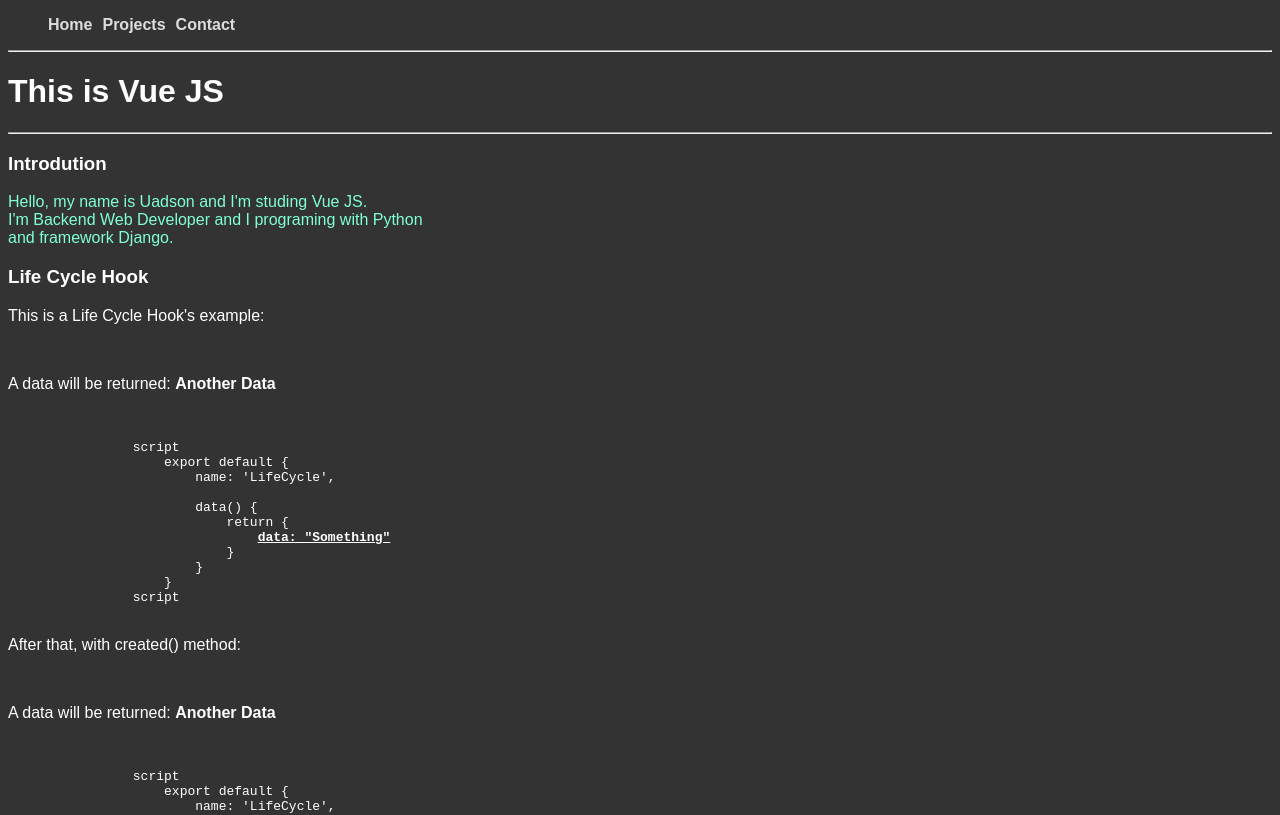
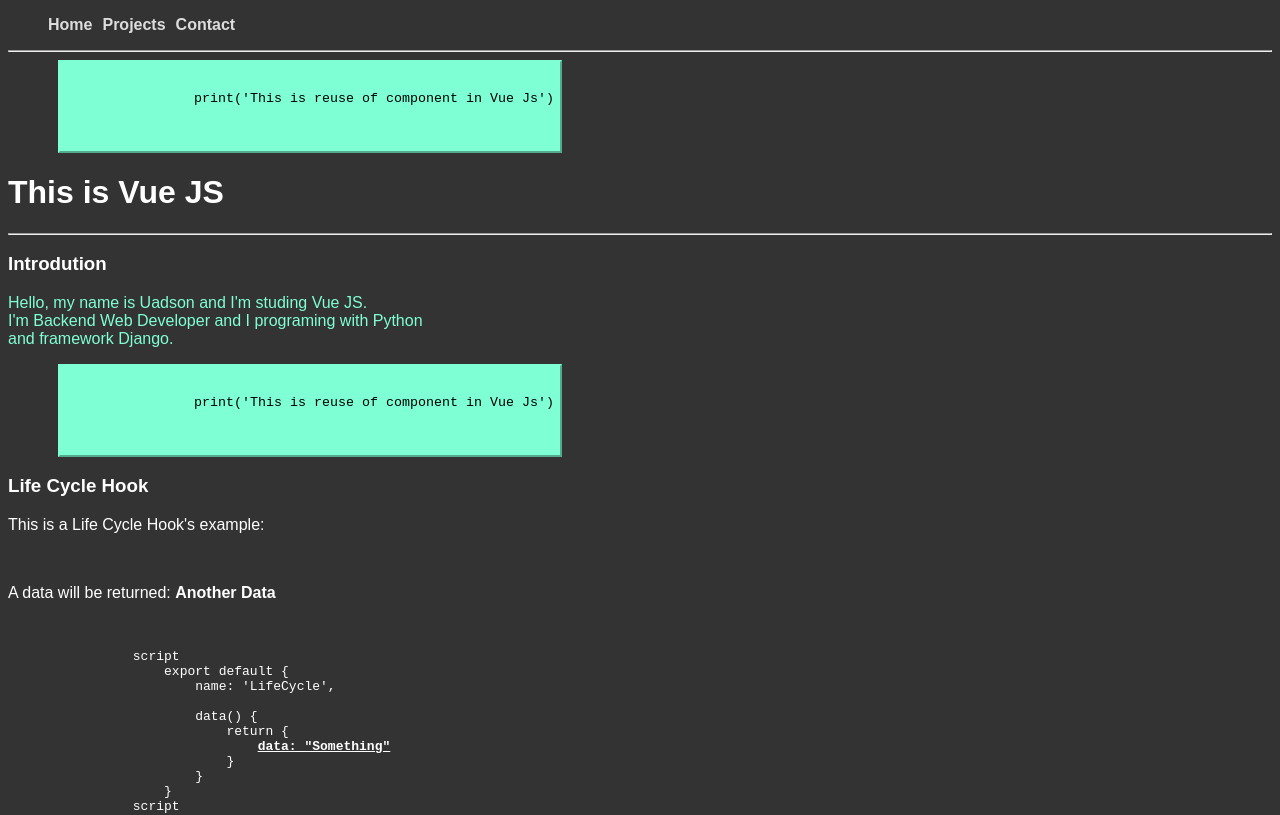
Before and after one commit to uadson/vuejs-studies, a Vue app in the folder basic/: page / in a window 1280 px wide. Shown: the top 815 px of the page. Built offline with nearby package versions, Linux system fonts and the light colour scheme.

Commit message:
reuse components

```diff
--- a/basic/src/App.vue
+++ b/basic/src/App.vue
@@ -2,9 +2,13 @@
 
   <div>
     <HomeHeader /><hr>
+    <ReusableVue />
     <BaseProject />
+    <ReusableVue />
     <LifeCycle />
+    <ReusableVue />
     <PersonApp />
+    <ReusableVue />
   </div>
 
 </template>
@@ -15,6 +19,7 @@
 import HomeHeader from './components/HomeHeader.vue'
 import LifeCycle from './components/LifeCycle.vue'
 import PersonApp from './components/PersonApp.vue'
+import ReusableVue from './components/ReusableVue.vue'
 
 export default {
   name: 'App',
@@ -24,6 +29,7 @@
     HomeHeader,
     LifeCycle,
     PersonApp,
+    ReusableVue,
 }
 }
 </script>
--- /dev/null
+++ b/basic/src/components/ReusableVue.vue
@@ -0,0 +1,25 @@
+<template>
+<div>
+    <button class="reuse">
+        <pre>
+            <code>
+                print('This is reuse of component in Vue Js')
+            </code>
+        </pre>
+    </button>
+</div>
+</template>
+
+<script>
+export default {
+    name: 'ReusableVue'
+}
+</script>
+
+<style scoped>
+    .reuse {
+        border-color: aquamarine;
+        margin-left: 50px;
+        background-color: aquamarine;
+    }
+</style>
```
